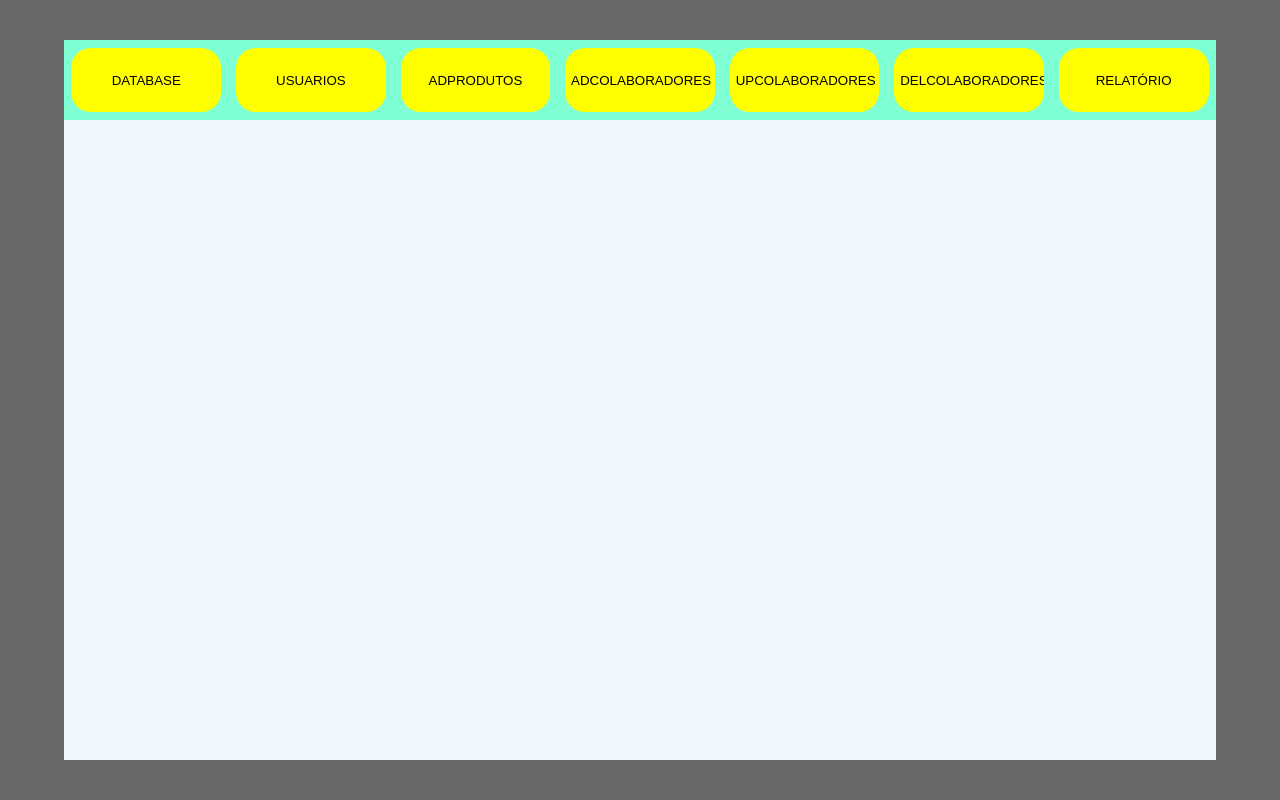
After one commit to Hunter7210/PetHag_Project, a PHP site: page /adm.php in a window 1280 px wide. The commit adds this page. Run offline with PHP 8.4, Linux system fonts and the light colour scheme.

Commit message:
20/11/2023

```diff
--- /dev/null
+++ b/ProjectPetHag/Style/adm-style.css
@@ -0,0 +1,44 @@
+body {
+    margin: 0;
+    padding: 0;
+
+}
+
+.containerADM{
+    width: 100%;
+    height: 100vh;
+
+    display: flex;
+    align-items: center;
+    justify-content: center;
+
+    background-color: rgb(105, 105, 105);
+}
+
+.containerDisplay {
+    width: 90%;
+    height: 90vh;
+
+    background-color: aliceblue;
+}
+
+.btnEscolha {
+    display: flex;
+    align-items: center;
+    justify-content: space-around;
+    width: 100%;
+    height: 10vh;
+
+    background-color: aquamarine;
+}
+
+.btnEscolha  input{
+    width: 13%;
+    height: 8vh;
+
+    border: 0;
+    background-color: yellow;
+
+    border-radius: 20px;
+
+}
--- /dev/null
+++ b/ProjectPetHag/adm.php
@@ -0,0 +1,31 @@
+<!DOCTYPE html>
+<html lang="pt-br">
+
+<head>
+    <meta charset="UTF-8">
+    <meta name="viewport" content="width=device-width, initial-scale=1.0">
+    <title>ADM</title>
+    <link rel="stylesheet" href="./Style/adm-style.css">
+</head>
+
+<body>
+    <div class="containerADM">
+        <form class="containerDisplay" method="$_POST" action="cadastrarUsuario.php">
+            <div class="btnEscolha">
+                <input type="submit" class="Dat" value="DATABASE" id="DATABASE" name="DATABASE">
+                <input type="submit" class="Usu" value="USUARIOS" id="USUARIOS" name="USUARIOS">
+                <input type="submit" class="AddProd" value="ADPRODUTOS" id="ADPRODUTOS" name="ADPRODUTOS">
+                <input type="submit" class="AddCol" value="ADCOLABORADORES" id="ADCOLABORADORES" name="ADCOLABORADORES">
+                <input type="submit" class="UPCol" value="UPCOLABORADORES" id="UPCOLABORADORES" name="UPCOLABORADORES">
+                <input type="submit" class="DelCol" value="DELCOLABORADORES" id="DELCOLABORADORES" name="DELCOLABORADORES">
+                <input type="submit" class="Rel" value="RELATÓRIO" id="RELATÓRIO" name="RELATÓRIO">
+            </div>
+            <div class="exibirMsg">
+
+                <div class="exibirDatabase"></div>
+            </div>
+        </form>
+    </div>
+</body>
+
+</html>
--- a/ProjectPetHag/cadastrarUsuario.php
+++ b/ProjectPetHag/cadastrarUsuario.php
@@ -18,6 +18,7 @@ if(isset($_POST['nome'])&& isset($_POST['nome'])){
 
      $stmt->execute(array($_POST['nome'], $_POST['sobreNome'], $_POST['datnasc'], $_POST['sexo'], $_POST['email'], $_POST['cpf'], $_POST['celular'], $_POST['telefone'], $_POST['cep'], md5($_POST['senha']))); //Executar o codigo
     echo "inserido com sucesso";
+    header("Location: login.php");
 }else{
     echo "<br> Implementar novos dados falhou";
 }
--- a/ProjectPetHag/updateUsuarios.php
+++ b/ProjectPetHag/updateUsuarios.php
@@ -14,8 +14,6 @@ $stmt = $conexao->prepare($sql);
 
 
 if(isset($_GET['p'])){
-
-
     $result = $stmt->execute() or die("Erro na consulta"); //die serve para parar o codigo
     echo "Atualização realizada com sucesso";
 } else{
```
Also changed, not shown: ProjectPetHag/Html/adm.html (added, +30 -0 lines), ProjectPetHag/Html/index.html (added, +18 -0 lines), ProjectPetHag/Html/login.html (added, +17 -0 lines), ProjectPetHag/buscarUsuario.php (added, +58 -0 lines), ProjectPetHag/cadastro.php (added, +62 -0 lines), ProjectPetHag/index.html (deleted, +0 -58 lines), ProjectPetHag/index.php (+4 -45 lines), ProjectPetHag/login.php (added, +23 -0 lines).
